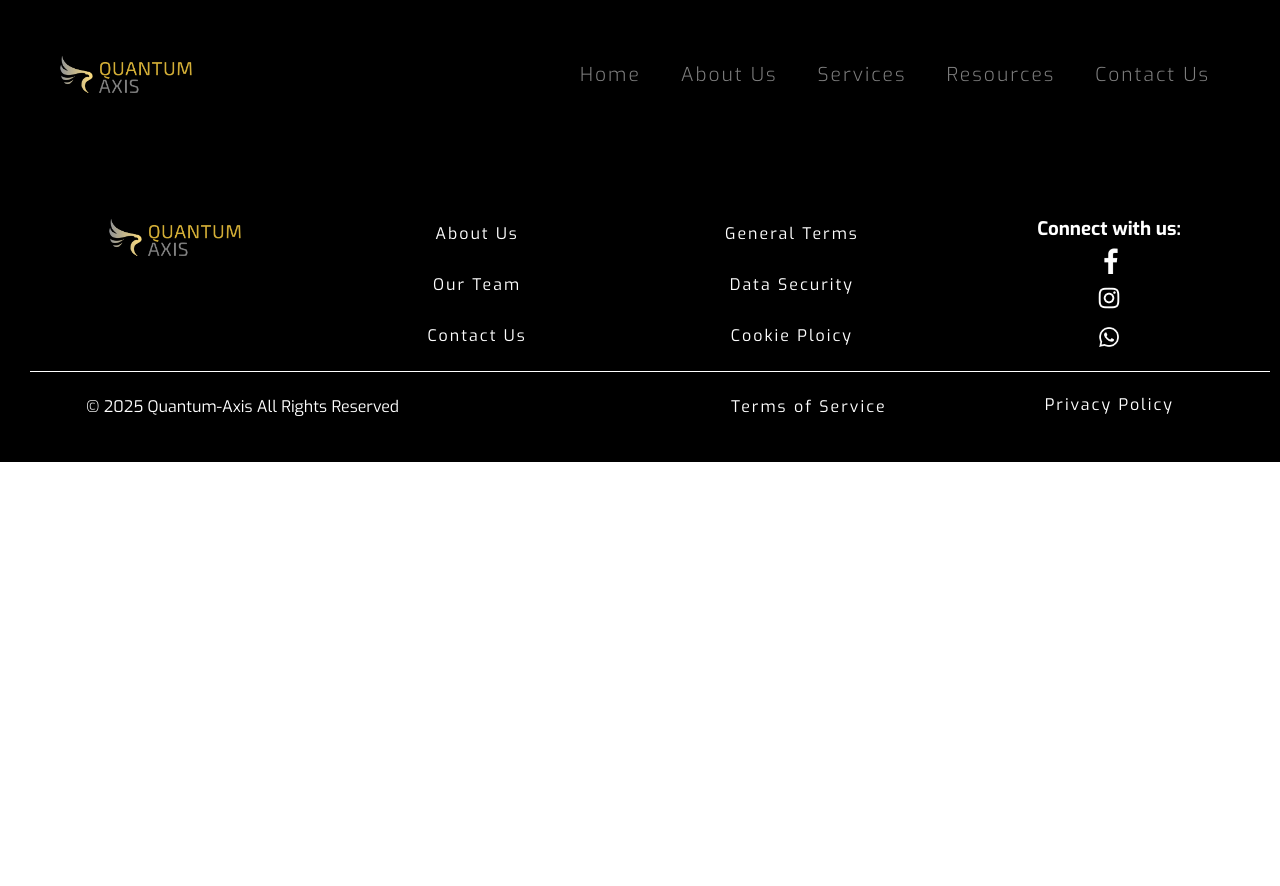
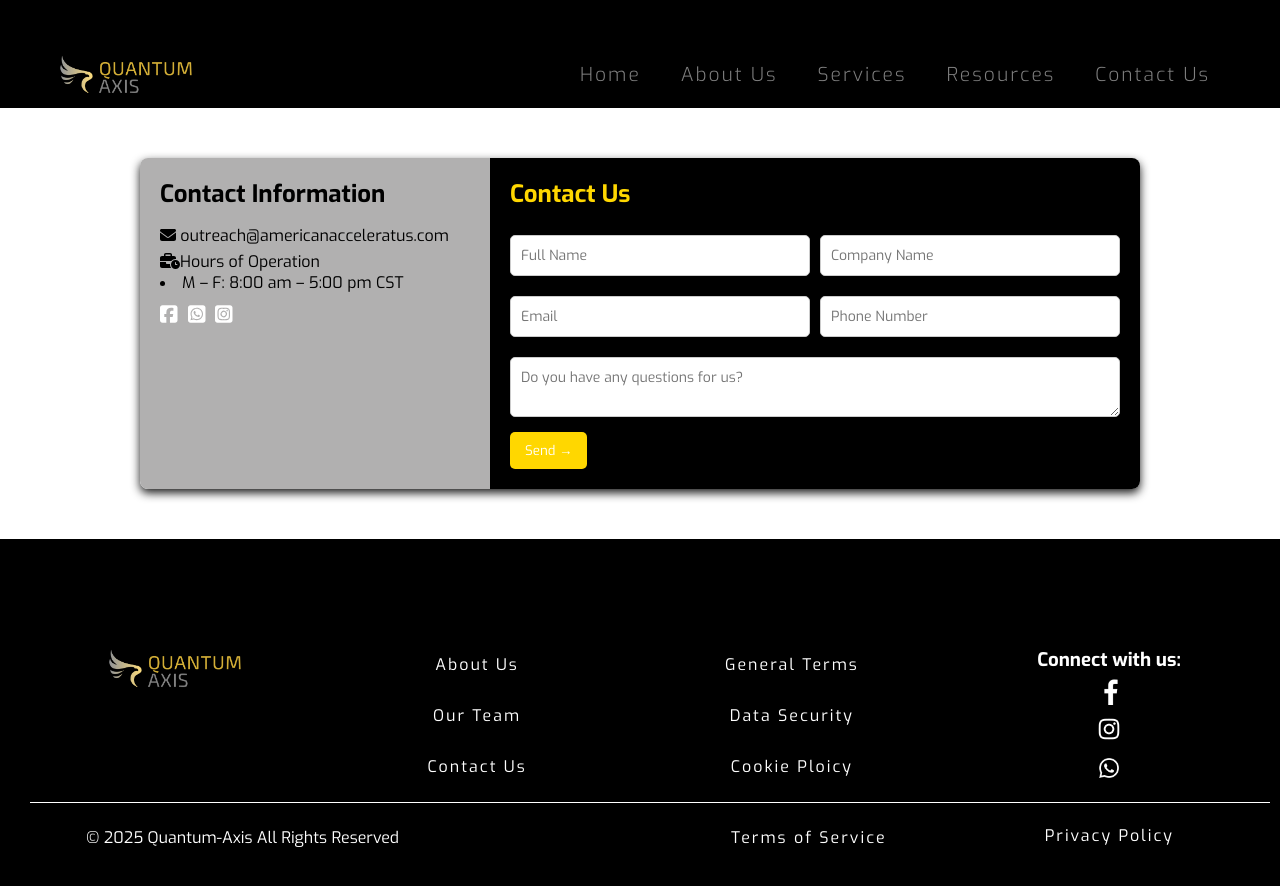
Before and after one commit to tharanycred4future/quantumaxistest, a React (Vite) app: page /contact-us in a window 1280 px wide. Shown: the top 886 px of the page. Before the commit the page ends 800 px from the top, so only its background shows below. Built offline with nearby package versions, Linux system fonts and the light colour scheme.

Commit message:
contact form update

```diff
--- a/package.json
+++ b/package.json
@@ -11,6 +11,9 @@
   },
   "dependencies": {
     "@fortawesome/fontawesome-free": "^6.7.2",
+    "@fortawesome/free-brands-svg-icons": "^6.7.2",
+    "@fortawesome/free-solid-svg-icons": "^6.7.2",
+    "@fortawesome/react-fontawesome": "^0.2.2",
     "framer-motion": "^12.0.6",
     "react": "^18.3.1",
     "react-dom": "^18.3.1",
--- a/src/index.css
+++ b/src/index.css
@@ -21,11 +21,14 @@ a{
     margin: auto;
 }
 
-@keyframes fadeIn{
-    0%{
-        opacity:0;
+
+@keyframes fadeIn {
+    from {
+      opacity: 0;
+      transform: translateY(20px);
     }
-    100%{
-        opacity:1
+    to {
+      opacity: 1;
+      transform: translateY(0);
     }
-}
+  }
--- a/src/pages/AboutUs/AboutUs.css
+++ b/src/pages/AboutUs/AboutUs.css
@@ -121,5 +121,5 @@
 }
 .core-value:hover{
   background: #f4d003;
-  transform: translateY(-10px);
+  transform: translateY(-20px);
 }
--- a/src/pages/ContactUs/ContactUs.css
+++ b/src/pages/ContactUs/ContactUs.css
@@ -0,0 +1,79 @@
+.contact-container {
+    display: flex;
+    justify-content: center;
+    width: 1000px;
+    background: white;
+    border-radius: 8px;
+    overflow: hidden;
+    box-shadow: 0 4px 10px rgba(0, 0, 0, 0.895);
+    margin: 50px auto;
+    animation: fadeIn 1s ease-in-out;
+}
+
+.contact-info {
+    background: rgb(177, 176, 176);
+    color: black;
+    padding: 20px;
+    width: 35%;
+}
+
+.contact-info h2 {
+    margin-bottom: 15px;
+}
+
+.contact-info p {
+    margin: 5px 0;
+}
+.contact-info ul li{
+    list-style: none;
+
+}
+
+.social-icons {
+    margin-top: 20px;
+}
+
+.social-icons a {
+    color: white;
+    margin-right: 10px;
+    text-decoration: none;
+    font-size: 20px;
+}
+
+.contact-form {
+    padding: 20px;
+    width: 65%;
+    background: black;
+}
+
+.contact-form h2 {
+    margin-bottom: 15px;
+    color: #ffd700;
+}
+
+.form-group {
+    display: flex;
+    gap: 10px;
+}
+
+input, textarea {
+    width: 100%;
+    padding: 10px;
+    margin: 10px 0;
+    border: 1px solid #ccc;
+    border-radius: 5px;
+    font-size: 14px;
+}
+
+button {
+    background: #ffd700;
+    color: white;
+    padding: 10px 15px;
+    border: none;
+    border-radius: 5px;
+    cursor: pointer;
+}
+
+button:hover {
+    background: #bdc0be;
+}
--- a/src/pages/ContactUs/ContactUs.jsx
+++ b/src/pages/ContactUs/ContactUs.jsx
@@ -1,11 +1,43 @@
-import './ContactUs.css'
 
-const ContactUs = () => {
+import "./ContactUs.css"; // Import CSS file
+import { FontAwesomeIcon } from '@fortawesome/react-fontawesome';
+import { faSquareFacebook, faSquareWhatsapp, faSquareInstagram } from '@fortawesome/free-brands-svg-icons';
+import { faEnvelope, faBusinessTime } from '@fortawesome/free-solid-svg-icons';
+
+const ContactForm = () => {
   return (
-    <div>
+    <div className="contact-container">
+      <div className="contact-info">
+        <h2>Contact Information</h2>
+        <p><FontAwesomeIcon icon={faEnvelope} /> outreach@americanacceleratus.com</p>
+        <ul> <FontAwesomeIcon icon={faBusinessTime} />Hours of Operation</ul>
+            <li>M – F: 8:00 am – 5:00 pm CST</li>
 
+        <div className="social-icons">
+          <a href="#"><FontAwesomeIcon icon={faSquareFacebook} /></a>
+          <a href="#"><FontAwesomeIcon icon={faSquareWhatsapp} /></a>
+          <a href="#"><FontAwesomeIcon icon={faSquareInstagram} /></a>
+        </div>
+      </div>
+      <div className="contact-form">
+        <h2>Contact Us</h2>
+        <form>
+          <div className="form-group">
+            <input type="text" placeholder="Full Name" />
+            <input type="text" placeholder="Company Name" />
+          </div>
+          <div className="form-group">
+            <input type="email" placeholder="Email" />
+            <input type="text" placeholder="Phone Number" />
+          </div>
+
+          <textarea placeholder="Do you have any questions for us?" />
+
+          <button type="submit">Send →</button>
+        </form>
+      </div>
     </div>
-  )
-}
+  );
+};
 
-export default ContactUs
+export default ContactForm;
```
Also changed, not shown: public/contact-header.png (added), 1 other file (tests, documents, lock files or other folders).
